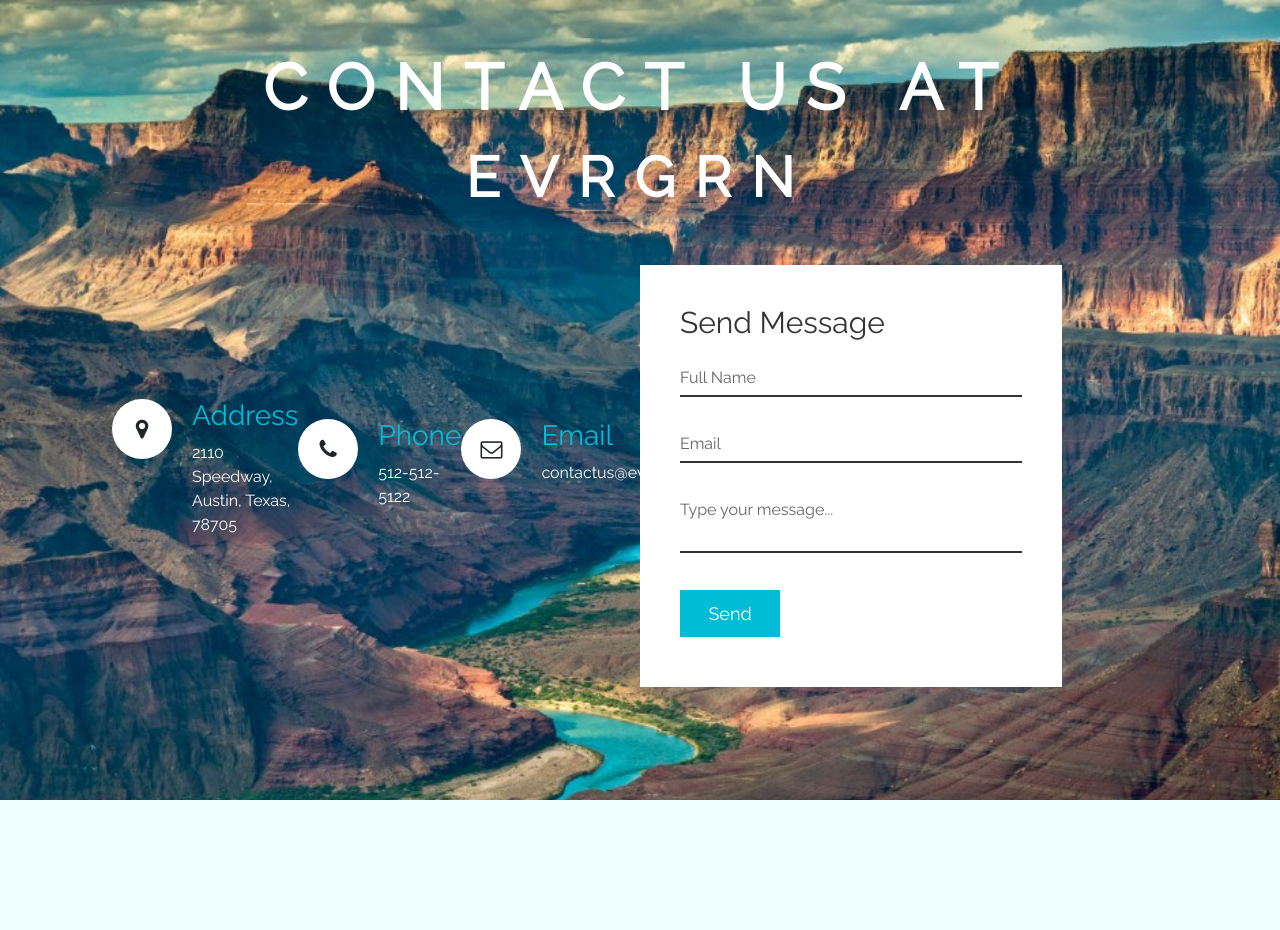
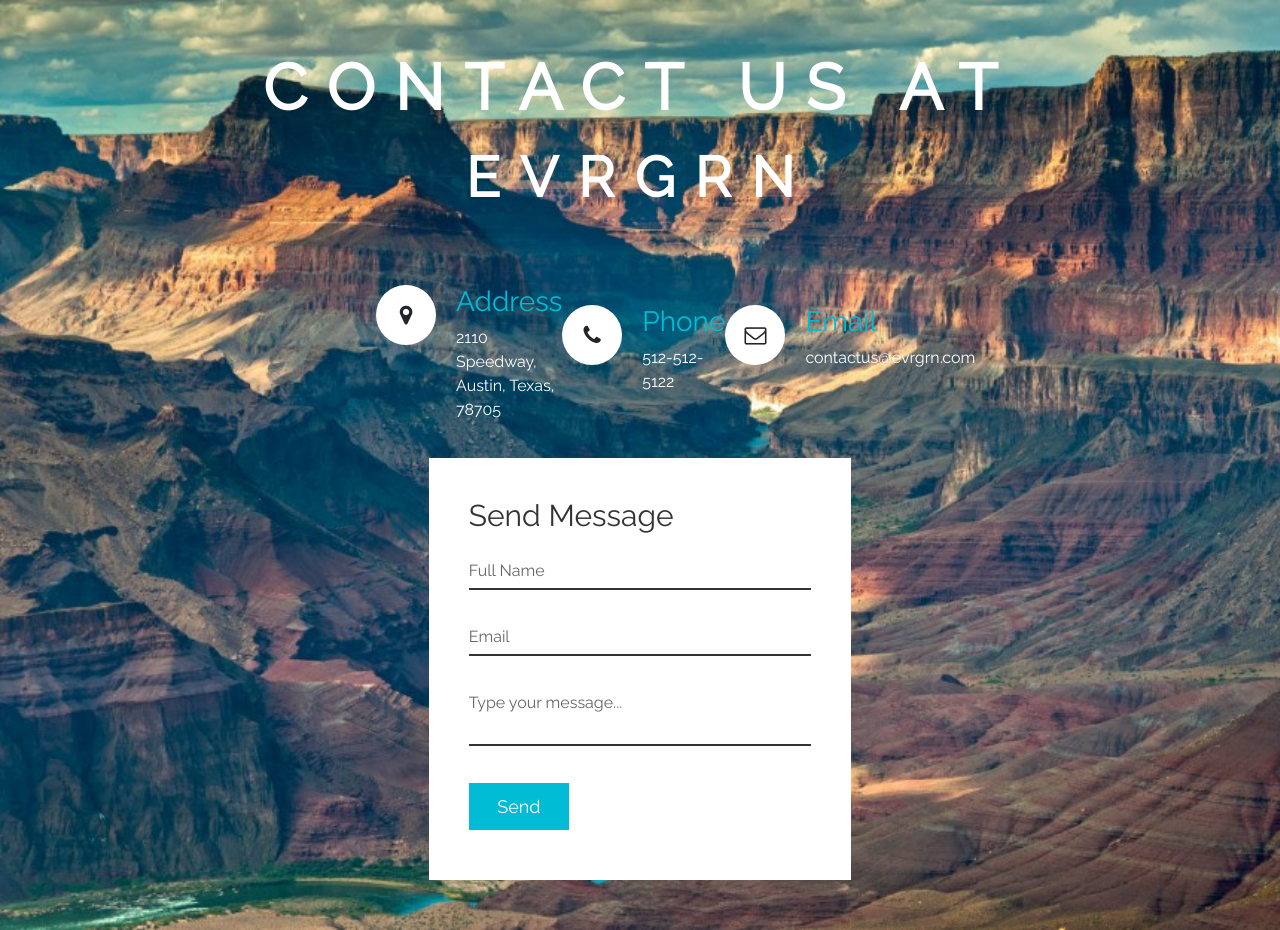
Before and after one commit to markdlt4/Project_2, a plain HTML site: page contact_us.html in a window 1280 px wide. Before the commit the page ends 800 px from the top, so only its background shows below. Drawn offline with nearby package versions, Linux system fonts and the light colour scheme.

Commit message:
debugging contact.css

```diff
--- a/contact.css
+++ b/contact.css
@@ -48,12 +48,13 @@ body {
     justify-items: center;
     align-items: center;
     margin-top: 30px;
+    flex-direction: column;
 }
 
 .container .contactInfo {
     width: 50%;
-    display: flex;
-    flex-direction: column;
+    /* display: flex; */
+    /* flex-direction: column; */
 }
 
 .container .contactInfo .box {
```
